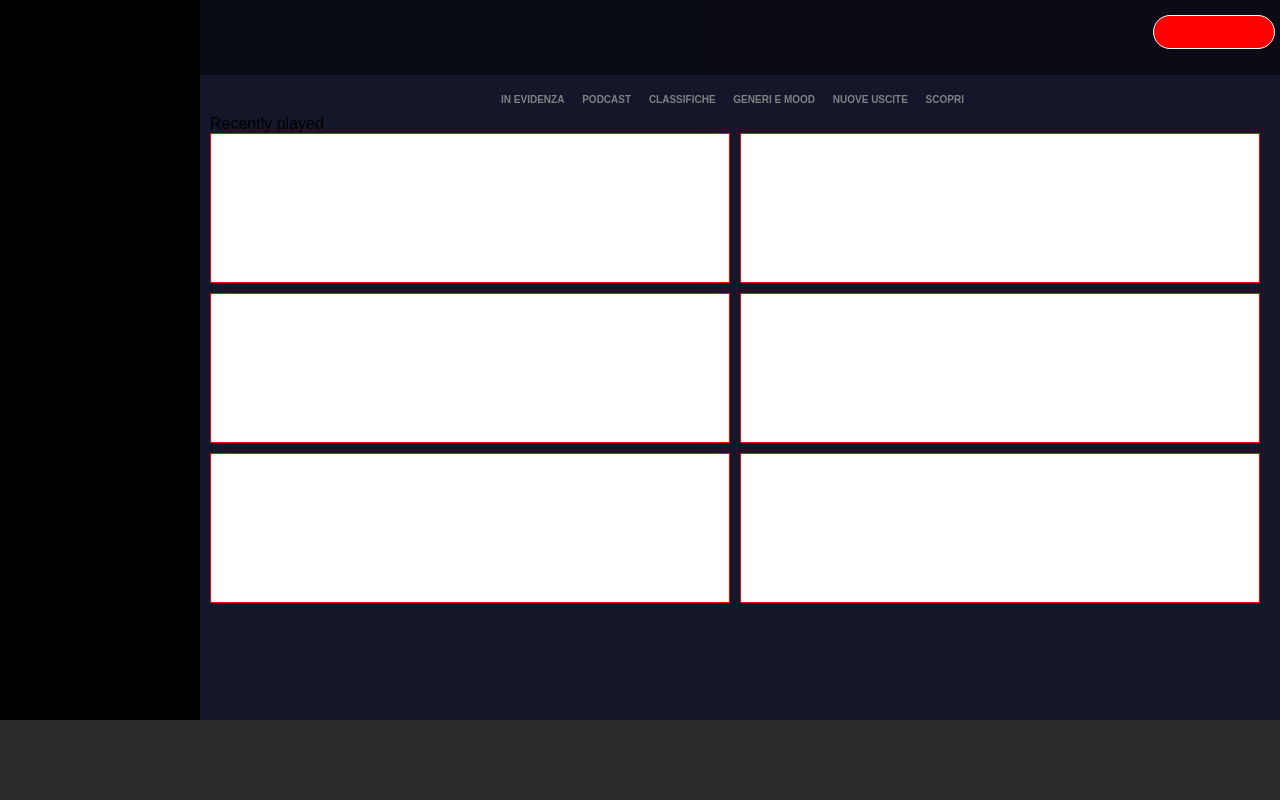
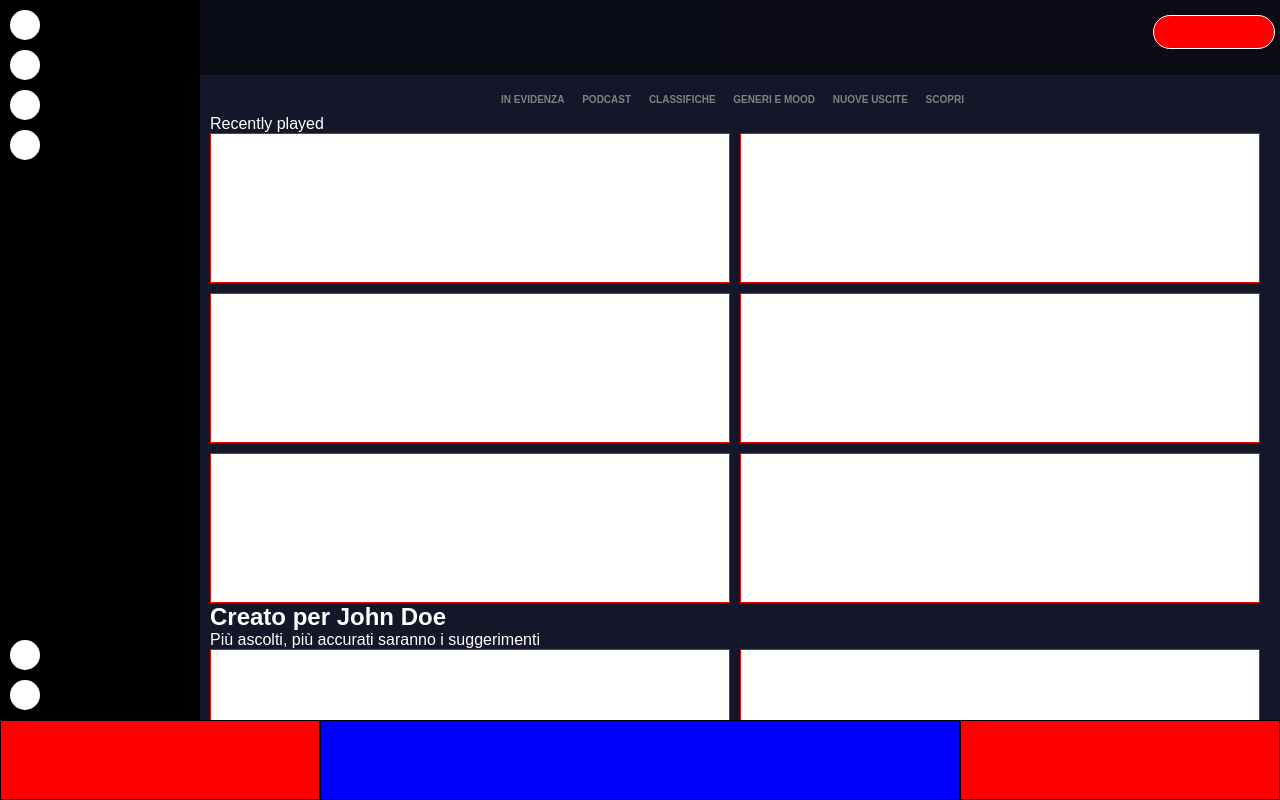
Before and after one commit to AleFarinaIV/html-css-spotifyweb, a plain HTML site: page index.html in a window 1280 px wide. Drawn offline with Linux system fonts and the light colour scheme.

Commit message:
[UPD] created bottom-section layout and icon-layout

```diff
--- a/css/style.css
+++ b/css/style.css
@@ -6,6 +6,7 @@
 
 body {
     font-family: Arial, Helvetica, sans-serif;
+    color: white;
 }
 
 .top-section {
@@ -14,6 +15,7 @@ body {
 }
 
 .bottom-section {
+    display: flex;
     width: 100%;
     height: 80px;
     background-color: rgb(44, 44, 44);
@@ -26,6 +28,19 @@ body {
 .sidebar{
     width: 50px;
     background-color: rgb(0, 0, 0);
+    display: flex;
+    flex-direction: column;
+    justify-content: space-between;
+}
+
+.icon {
+    width: 30px;
+    height: 30px;
+    margin: 10px;
+    padding: 10px;
+    background-color: rgb(255, 255, 255);
+    border-radius: 50%;
+    cursor: pointer;
 }
 
 .main-content {
@@ -91,6 +106,21 @@ main {
     float: right;
 }
 
+.left-col , .right-col {
+    width: 25%;
+    height: 100%;
+    background-color: red;
+    border: 1px solid black;
+}
+
+.center-col {
+    width: 50%;
+    height: 100%;
+    background-color: blue;
+    border: 1px solid black;
+}
+
+
 @media screen and (min-width: 576px) {
     .sidebar {
         width: 200px;
--- a/index.html
+++ b/index.html
@@ -8,7 +8,18 @@
 </head>
 <body>
     <div class="top-section">
-        <div class="sidebar"></div>
+        <div class="sidebar">
+            <div class="top-icon">
+                <div class="icon"></div>
+                <div class="icon"></div>
+                <div class="icon"></div>
+                <div class="icon"></div>
+            </div>
+            <div class="bottom-icon">
+                <div class="icon small"></div>
+                <div class="icon"></div>
+            </div>
+        </div>
         <div class="main-content">
             <header>
                 <div class="button"></div>
@@ -47,6 +58,30 @@
                         </div>
                     </div>
                 </div>
+                <div class="created-for">
+                    <h2>Creato per John Doe</h2>
+                    <span>Più ascolti, più accurati saranno i suggerimenti</span>
+                    <div class="row">
+                        <div class="col-16">
+                            <div class="content"></div>
+                        </div>
+                        <div class="col-16">
+                            <div class="content"></div>
+                        </div>
+                    </div>
+                </div>
+                <div class="more-popular">
+                    <h2>Artisti più popolari</h2>
+                    <span>Più ascolti, più accurati saranno i suggerimenti</span>
+                    <div class="row">
+                        <div class="col-16">
+                            <div class="content"></div>
+                        </div>
+                        <div class="col-16">
+                            <div class="content"></div>
+                        </div>
+                    </div>
+                </div>
             </main>
         </div>
     </div>
```
